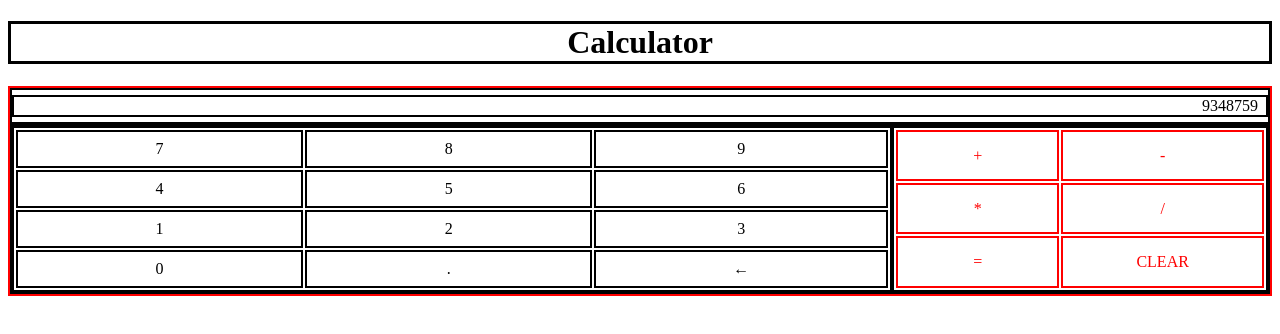
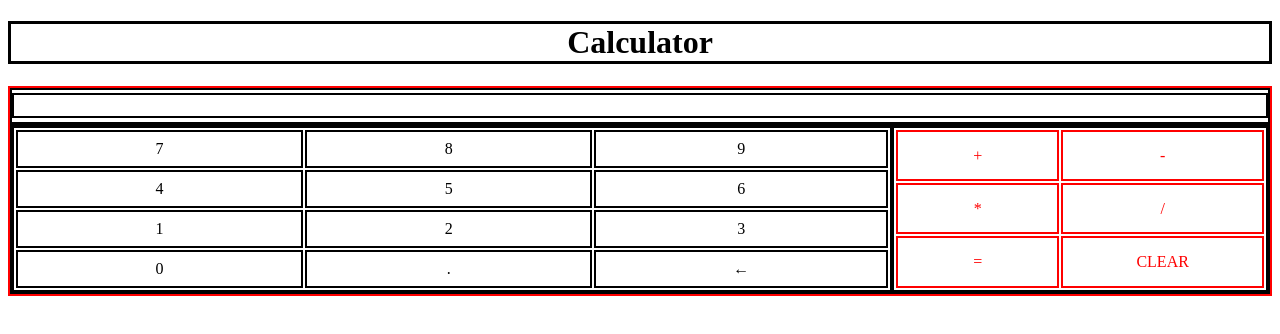
Before and after one commit to palmerusaf/calculator, a plain HTML site: page index.html in a window 1280 px wide. Drawn offline with Linux system fonts and the light colour scheme.

Commit message:
adjust number display height add label id to number display

```diff
--- a/index.html
+++ b/index.html
@@ -11,7 +11,7 @@
   <body>
     <header><h1>Calculator</h1></header>
     <div id="calContainer">
-      <div id="numDisplayContainer"><div>9348759</div></div>
+      <div id="numDisplayContainer"><div id="numDisplay"></div></div>
       <div id="lowerCalContainer">
         <div id="digitContainer">
             <table>
--- a/style.css
+++ b/style.css
@@ -1,4 +1,3 @@
-
 header h1 {
   border-style: solid;
   text-align: center;
@@ -31,7 +30,8 @@ td {
   width: 100%;
   text-align: right;
   align-self: center;
-  padding-right: .5em;
+  padding-right: 0.5em;
+  height: 65%;
 }
 
 #lowerCalContainer {
@@ -64,7 +64,6 @@ td {
   border: solid;
   border-width: 2px;
   width: 25em;
-  al
 }
 
 #mathFuncContainer td {
```
